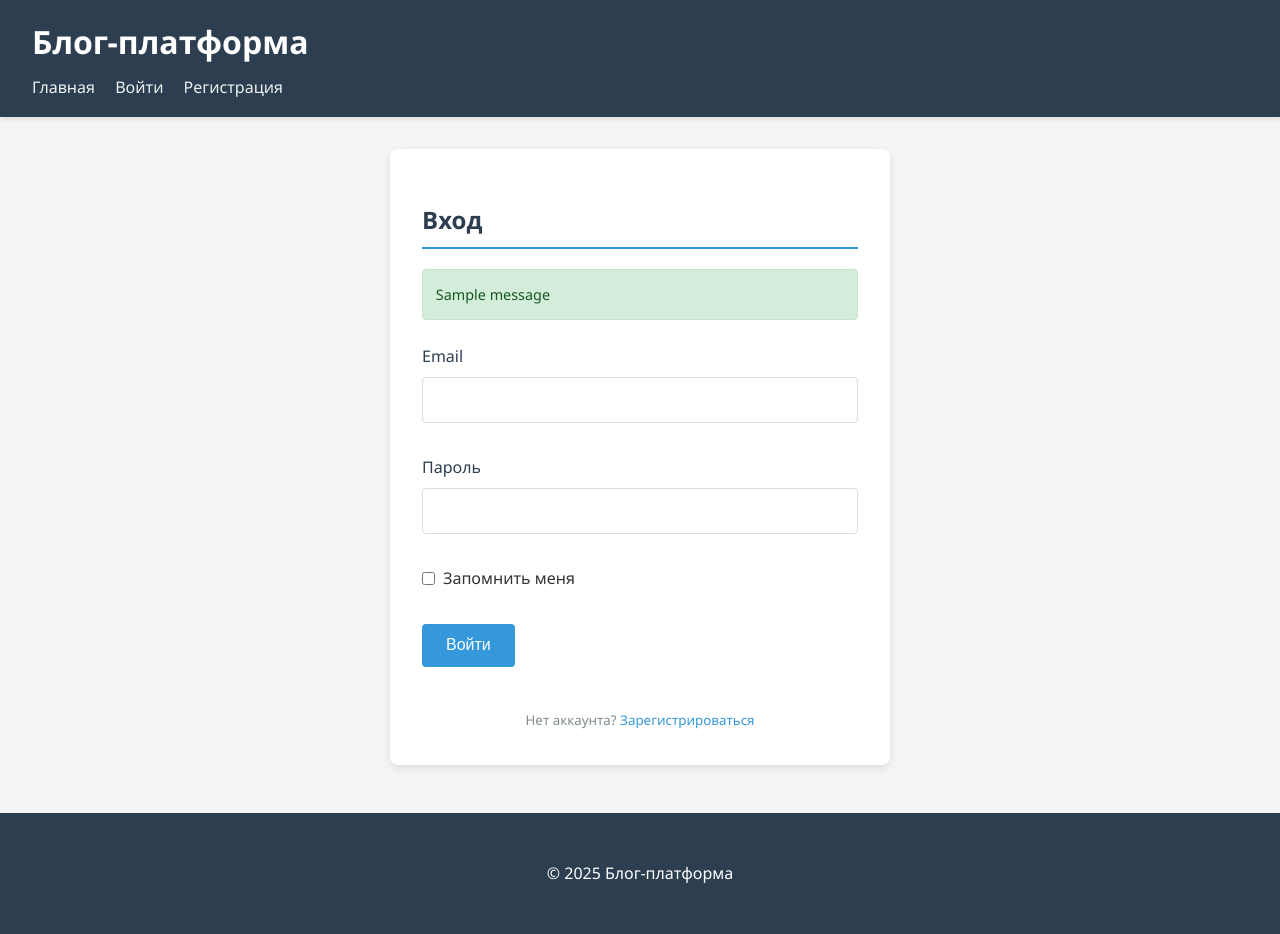
After one commit to KOFIOK/blog-platform, a Flask app: page /login in a window 1280 px wide. The commit adds this page. Run offline with Flask 3, Linux system fonts and the light colour scheme; tables that the repository leaves empty hold one stand-in row (values such as "Sample post"); one stand-in notice (Sample message) is shown.

Commit message:
Implement user authentication with registration and login forms, enhance database models, and update styles for improved UI

```diff
--- a/app.py
+++ b/app.py
@@ -1,14 +1,30 @@
-from flask import Flask, render_template, abort
+from flask import Flask, render_template, url_for, flash, redirect, request, abort
 from flask_sqlalchemy import SQLAlchemy
+from flask_login import LoginManager, login_user, current_user, logout_user, login_required
 
 app = Flask(__name__)
 app.config['SQLALCHEMY_DATABASE_URI'] = 'mysql://root:root@localhost/blog_platform'
+app.config['SECRET_KEY'] = 'ваш_секретный_ключ_здесь'  # Необходимо для защиты форм
 db = SQLAlchemy(app)
 
+# Настройка Flask-Login
+login_manager = LoginManager(app)
+login_manager.login_view = 'login'
+login_manager.login_message = 'Пожалуйста, войдите, чтобы получить доступ к этой странице.'
+login_manager.login_message_category = 'info'
+
+@login_manager.user_loader
+def load_user(user_id):
+    return User.query.get(int(user_id))
+
 from models import Post, User, Category
+from forms import RegistrationForm, LoginForm
 
 # Create a route to initialize the database
 @app.route('/init-db')
+def init_db():
+    db.create_all()
+    return 'Database initialized!'
 
 @app.route('/')
 def index():
@@ -20,5 +36,46 @@ def post(post_id):
     post = Post.query.get_or_404(post_id)
     return render_template('post.html', post=post)
 
+@app.route('/register', methods=['GET', 'POST'])
+def register():
+    if current_user.is_authenticated:
+        return redirect(url_for('index'))
+
+    form = RegistrationForm()
+    if form.validate_on_submit():
+        user = User(username=form.username.data, email=form.email.data)
+        user.set_password(form.password.data)
+
+        db.session.add(user)
+        db.session.commit()
+
+        flash('Регистрация успешна! Теперь вы можете войти', 'success')
+        return redirect(url_for('login'))
+
+    return render_template('register.html', form=form)
+
+@app.route('/login', methods=['GET', 'POST'])
+def login():
+    if current_user.is_authenticated:
+        return redirect(url_for('index'))
+
+    form = LoginForm()
+    if form.validate_on_submit():
+        user = User.query.filter_by(email=form.email.data).first()
+
+        if user and user.check_password(form.password.data):
+            login_user(user, remember=form.remember.data)
+            next_page = request.args.get('next')
+            return redirect(next_page) if next_page else redirect(url_for('index'))
+        else:
+            flash('Ошибка входа. Проверьте email и пароль', 'danger')
+
+    return render_template('login.html', form=form)
+
+@app.route('/logout')
+def logout():
+    logout_user()
+    return redirect(url_for('index'))
+
 if __name__ == '__main__':
     app.run(debug=True)
--- /dev/null
+++ b/forms.py
@@ -0,0 +1,33 @@
+from flask_wtf import FlaskForm
+from wtforms import StringField, PasswordField, SubmitField, BooleanField
+from wtforms.validators import DataRequired, Length, Email, EqualTo, ValidationError
+from models import User
+
+class RegistrationForm(FlaskForm):
+    username = StringField('Имя пользователя',
+                           validators=[DataRequired(), Length(min=2, max=20)])
+    email = StringField('Email',
+                        validators=[DataRequired(), Email()])
+    password = PasswordField('Пароль',
+                             validators=[DataRequired()])
+    confirm_password = PasswordField('Подтвердите пароль',
+                                     validators=[DataRequired(), EqualTo('password')])
+    submit = SubmitField('Зарегистрироваться')
+
+    def validate_username(self, username):
+        user = User.query.filter_by(username=username.data).first()
+        if user:
+            raise ValidationError('Это имя пользователя уже занято. Пожалуйста, выберите другое.')
+
+    def validate_email(self, email):
+        email = User.query.filter_by(email=email.data).first()
+        if email:
+            raise ValidationError('Этот email уже зарегистрирован. Пожалуйста, используйте другой.')
+
+class LoginForm(FlaskForm):
+    email = StringField('Email',
+                        validators=[DataRequired(), Email()])
+    password = PasswordField('Пароль',
+                             validators=[DataRequired()])
+    remember = BooleanField('Запомнить меня')
+    submit = SubmitField('Войти')
--- a/requirements.txt
+++ b/requirements.txt
@@ -2,3 +2,7 @@ flask
 flask-sqlalchemy
 mysqlclient
 pymysql
+flask-login
+flask-wtf
+werkzeug
+email_validator
--- a/static/css/style.css
+++ b/static/css/style.css
@@ -165,3 +165,117 @@ footer {
     color: white;
     margin-top: 3rem;
 }
+
+/* Стили для форм авторизации и регистрации */
+.form-container {
+    max-width: 500px;
+    margin: 0 auto;
+    background: white;
+    border-radius: 8px;
+    box-shadow: 0 3px 10px rgba(0,0,0,0.1);
+    padding: 2rem;
+}
+
+.auth-form {
+    display: flex;
+    flex-direction: column;
+    gap: 1rem;
+}
+
+.form-group {
+    margin-bottom: 1rem;
+}
+
+.form-label {
+    display: block;
+    margin-bottom: 0.5rem;
+    font-weight: 500;
+    color: #2c3e50;
+}
+
+.form-input {
+    width: 100%;
+    padding: 0.8rem;
+    border: 1px solid #ddd;
+    border-radius: 4px;
+    font-size: 1rem;
+    transition: border-color 0.3s;
+}
+
+.form-input:focus {
+    border-color: #3498db;
+    outline: none;
+}
+
+.form-errors {
+    color: #e74c3c;
+    font-size: 0.9rem;
+    margin-top: 0.3rem;
+}
+
+.form-button {
+    background-color: #3498db;
+    color: white;
+    border: none;
+    padding: 0.8rem 1.5rem;
+    border-radius: 4px;
+    cursor: pointer;
+    font-size: 1rem;
+    font-weight: 500;
+    transition: background-color 0.3s;
+}
+
+.form-button:hover {
+    background-color: #2980b9;
+}
+
+.form-check {
+    display: flex;
+    align-items: center;
+    gap: 0.5rem;
+    margin-bottom: 1rem;
+}
+
+.form-check-input {
+    margin: 0;
+}
+
+.auth-redirect {
+    text-align: center;
+    margin-top: 1.5rem;
+    color: #7f8c8d;
+}
+
+.auth-redirect a {
+    color: #3498db;
+    text-decoration: none;
+}
+
+.auth-redirect a:hover {
+    text-decoration: underline;
+}
+
+.alert {
+    padding: 0.8rem;
+    margin-bottom: 1.5rem;
+    border-radius: 4px;
+    font-size: 0.9rem;
+}
+
+.alert-success {
+    background-color: #d4edda;
+    color: #155724;
+    border: 1px solid #c3e6cb;
+}
+
+.alert-danger {
+    background-color: #f8d7da;
+    color: #721c24;
+    border: 1px solid #f5c6cb;
+}
+
+.alert-info {
+    background-color: #d1ecf1;
+    color: #0c5460;
+    border: 1px solid #bee5eb;
+}
--- /dev/null
+++ b/templates/login.html
@@ -0,0 +1,72 @@
+<!DOCTYPE html>
+<html lang="ru">
+<head>
+    <meta charset="UTF-8">
+    <title>Вход - Блог-платформа</title>
+    <link rel="stylesheet" href="{{ url_for('static', filename='css/style.css') }}">
+</head>
+<body>
+    <header>
+        <h1>Блог-платформа</h1>
+        <nav>
+            <a href="{{ url_for('index') }}">Главная</a>
+            <a href="{{ url_for('login') }}">Войти</a>
+            <a href="{{ url_for('register') }}">Регистрация</a>
+        </nav>
+    </header>
+
+    <main>
+        <div class="form-container">
+            <h2>Вход</h2>
+
+            {% with messages = get_flashed_messages(with_categories=true) %}
+                {% if messages %}
+                    {% for category, message in messages %}
+                        <div class="alert alert-{{ category }}">{{ message }}</div>
+                    {% endfor %}
+                {% endif %}
+            {% endwith %}
+
+            <form method="POST" action="" class="auth-form">
+                {{ form.hidden_tag() }}
+                <div class="form-group">
+                    {{ form.email.label(class="form-label") }}
+                    {{ form.email(class="form-input") }}
+                    {% if form.email.errors %}
+                        <div class="form-errors">
+                            {% for error in form.email.errors %}
+                                <span>{{ error }}</span>
+                            {% endfor %}
+                        </div>
+                    {% endif %}
+                </div>
+                <div class="form-group">
+                    {{ form.password.label(class="form-label") }}
+                    {{ form.password(class="form-input") }}
+                    {% if form.password.errors %}
+                        <div class="form-errors">
+                            {% for error in form.password.errors %}
+                                <span>{{ error }}</span>
+                            {% endfor %}
+                        </div>
+                    {% endif %}
+                </div>
+                <div class="form-check">
+                    {{ form.remember(class="form-check-input") }}
+                    {{ form.remember.label(class="form-check-label") }}
+                </div>
+                <div class="form-group">
+                    {{ form.submit(class="form-button") }}
+                </div>
+            </form>
+            <div class="auth-redirect">
+                <small>Нет аккаунта? <a href="{{ url_for('register') }}">Зарегистрироваться</a></small>
+            </div>
+        </div>
+    </main>
+
+    <footer>
+        <p>&copy; 2025 Блог-платформа</p>
+    </footer>
+</body>
+</html>
```
Also changed, not shown: models.py (+10 -2 lines), templates/index.html (+15 -1 lines), templates/post.html (+15 -1 lines), templates/register.html (added, +90 -0 lines).
